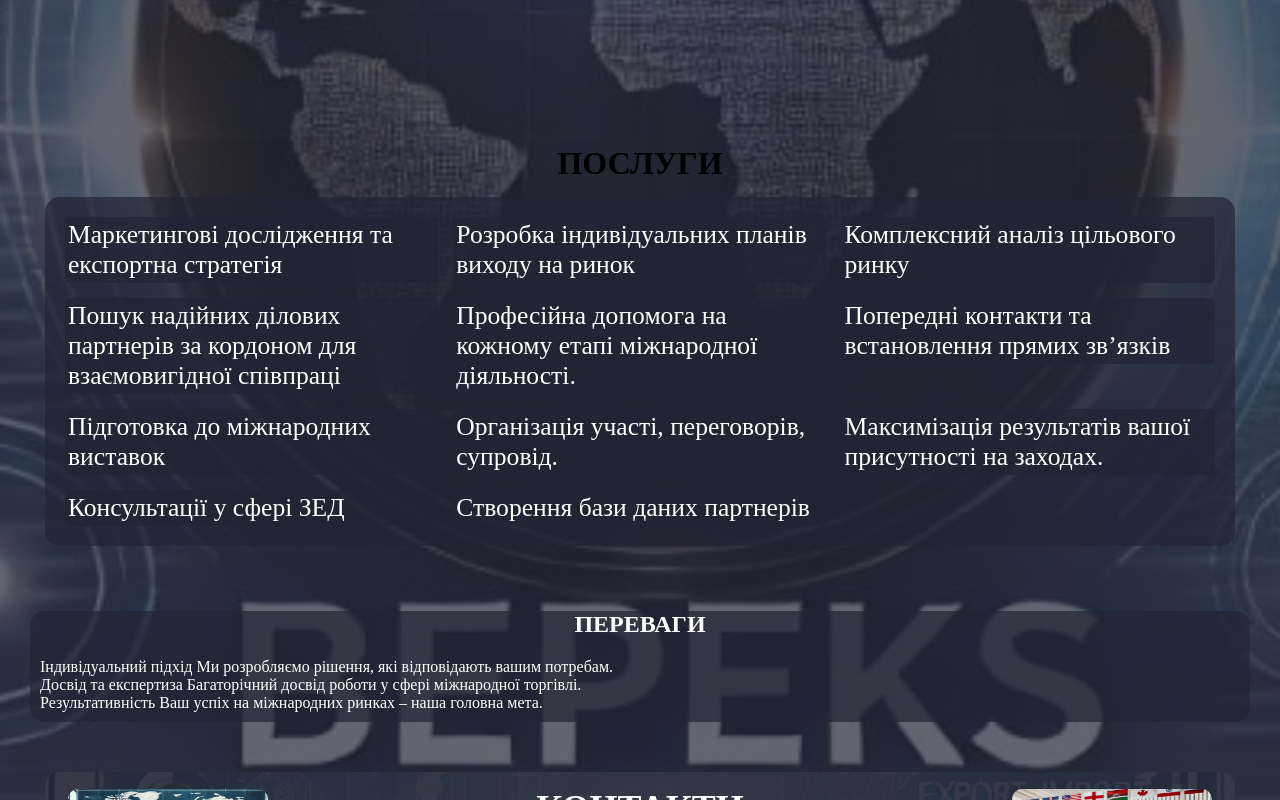
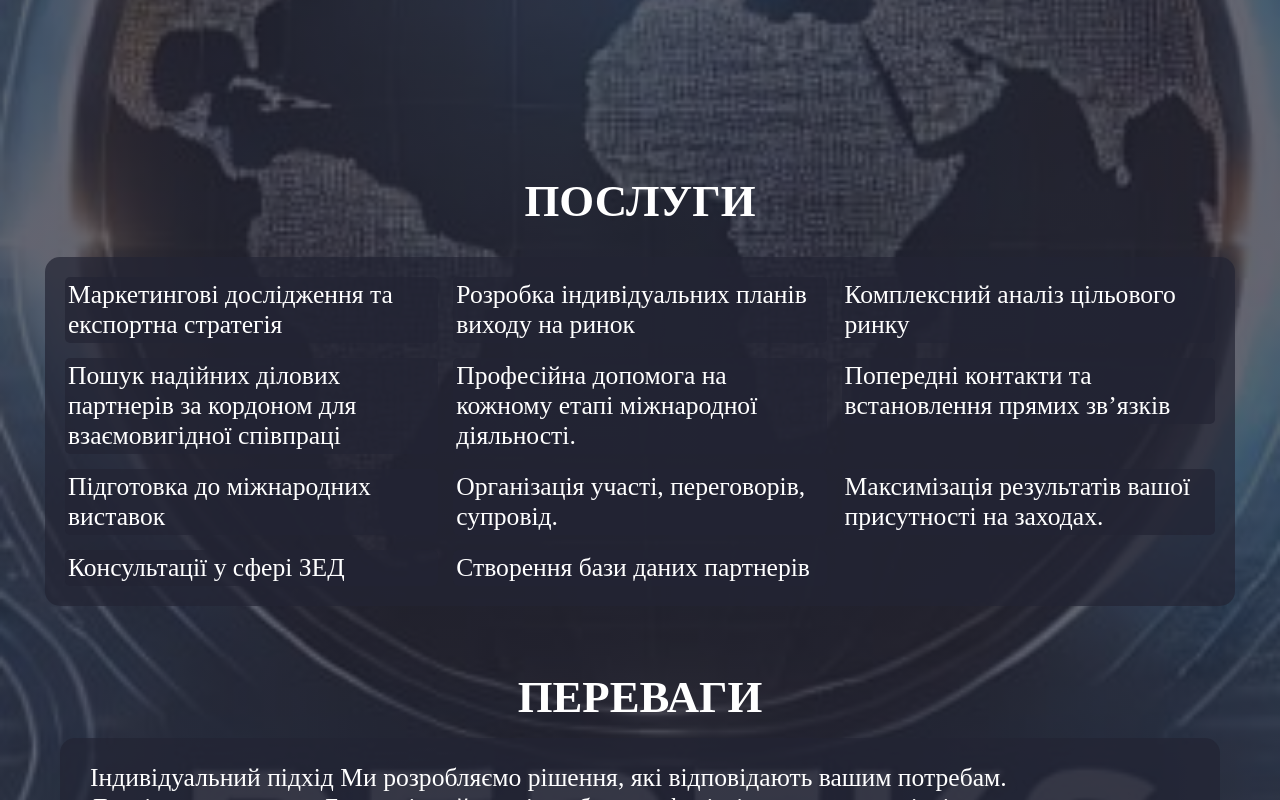
Before and after one commit to KlimchukDmytro/bepeks, a React (Vite) app: page / in a window 1280 px wide. Shown: the part 740-1540 px from the top of the page. Built offline with nearby package versions, Linux system fonts and the light colour scheme.

Commit message:
background img

```diff
--- a/src/components/Header/Header.module.css
+++ b/src/components/Header/Header.module.css
@@ -3,7 +3,6 @@
   position: fixed;
 }
 .header {
-  background-color: #000000;
   position: fixed;
   z-index: 100;
   display: flex;
@@ -12,6 +11,7 @@
   height: 50px;
   top: 0;
   width: 100%;
+  background-color: #000000;
 }
 .img {
   height: 30px;
--- a/src/components/Home/Home.module.css
+++ b/src/components/Home/Home.module.css
@@ -1,25 +1,17 @@
 .container {
-  margin-top: 70px;
+  /* margin-top: 70px; */
   margin-left: 15px;
   margin-right: 15px;
-  /* background-image: linear-gradient(
-      rgba(35, 36, 52, 0.7),
-      rgba(35, 36, 52, 0.7)
-    ),
-    url(../../assets/bepeks_home.png);
-  background-size: cover;
-  background-position: center;
-  background-repeat: no-repeat; */
   height: 100%;
   border-radius: 15px;
 }
 
 .imageWrapper {
-  margin-top: 30px;
+  /* margin-top: 30px; */
   display: flex;
-  /* justify-content: center; */
-  /* align-items: center; */
-  height: 220px;
+  justify-content: center;
+  align-items: center;
+  height: 100%;
   width: 100%;
 }
 .textOverlay {
--- a/src/components/OurAdvantages/OurAdvantages.jsx
+++ b/src/components/OurAdvantages/OurAdvantages.jsx
@@ -5,8 +5,8 @@ const OurAdvantages = ({ language }) => {
 
   return (
     <section className={s.container}>
+      <h2 className={s.title}>{localization.ourAdvantages}</h2>
       <div className={s.containerDiv}>
-        <h2 className={s.title}>{localization.ourAdvantages}</h2>
         <ul className={s.list}>
           {localization.advantages.map((advantage, index) => (
             <li key={index} className={s.item}>
--- a/src/components/OurAdvantages/OurAdvantages.module.css
+++ b/src/components/OurAdvantages/OurAdvantages.module.css
@@ -1,5 +1,6 @@
 .container {
-  margin: 50px 15px 50px 15px;
+  margin: 50px 15px 120px 15px;
+  height: 100%;
 }
 .containerDiv {
   margin: 15px;
@@ -7,12 +8,50 @@
   border-radius: 15px;
   background-color: rgba(35, 36, 52, 0.7);
   color: white;
+  padding: 15px 0;
+  border-radius: 15px;
 }
 .title {
   margin-bottom: 10px;
   text-align: center;
+  color: white;
+  font-size: 1.3rem;
 }
 
 .list {
   padding: 10px;
+  font-size: 1rem;
 }
+
+@media screen and (min-width: 450px) {
+  .containerDiv {
+    padding: 15px 0 0 20px;
+  }
+  .title {
+    font-size: 1.6rem;
+  }
+  .list {
+    font-size: 1.1rem;
+  }
+}
+@media screen and (min-width: 768px) {
+  .container {
+    margin-left: 35px;
+    margin-right: 35px;
+  }
+  .title {
+    font-size: 2.2rem;
+  }
+  .list {
+    font-size: 1.6rem;
+  }
+}
+@media only screen and (min-width: 1280px) {
+  .container {
+    margin-left: 45px;
+    margin-right: 45px;
+  }
+  .title {
+    font-size: 2.8rem;
+  }
+}
--- a/src/components/OurServices/OurServices.module.css
+++ b/src/components/OurServices/OurServices.module.css
@@ -1,24 +1,15 @@
 .container {
   margin: 20px 15px 0 15px;
-  /* background-image: linear-gradient(
-      rgba(35, 36, 52, 0.7),
-      rgba(35, 36, 52, 0.7)
-    ),
-    url(../../assets/bepeks_services.jpg); */
-  background-size: cover;
-  background-position: center;
-  background-repeat: no-repeat;
   height: 100%;
-  border-radius: 15px;
 }
 .containerDiv {
   padding: 15px 0;
   border-radius: 15px;
-  color: rgb(0, 0, 0);
 }
 .title {
   text-align: center;
   color: #fff;
+  font-size: 1.3rem;
 }
 
 .img {
@@ -26,7 +17,6 @@
 }
 
 .list {
-  color: rgb(0, 0, 0);
   padding: 15px;
   width: 90%;
   font-size: 1rem;
@@ -48,12 +38,13 @@
 }
 
 @media screen and (min-width: 450px) {
-  .container {
-    height: 100%;
-  }
   .containerDiv {
     padding: 15px 0 0 20px;
     font-size: 1.5rem;
+  }
+
+  .title {
+    font-size: 1.6rem;
   }
   .list {
     font-size: 1.1rem;
@@ -64,10 +55,12 @@
   .container {
     margin-left: 35px;
     margin-right: 35px;
-    height: 100%;
   }
   .containerDiv {
     padding: 15px 0 0 35px;
+  }
+  .title {
+    font-size: 2.2rem;
   }
   .list {
     font-size: 1.6rem;
@@ -95,9 +88,9 @@
   }
 
   .title {
-    color: #000;
-    font-size: 2rem;
-    margin-bottom: 15px;
+    font-size: 2.8rem;
+    margin-bottom: 30px;
+    margin-top: 30px;
   }
   .containerFlex {
     display: flex;
```
